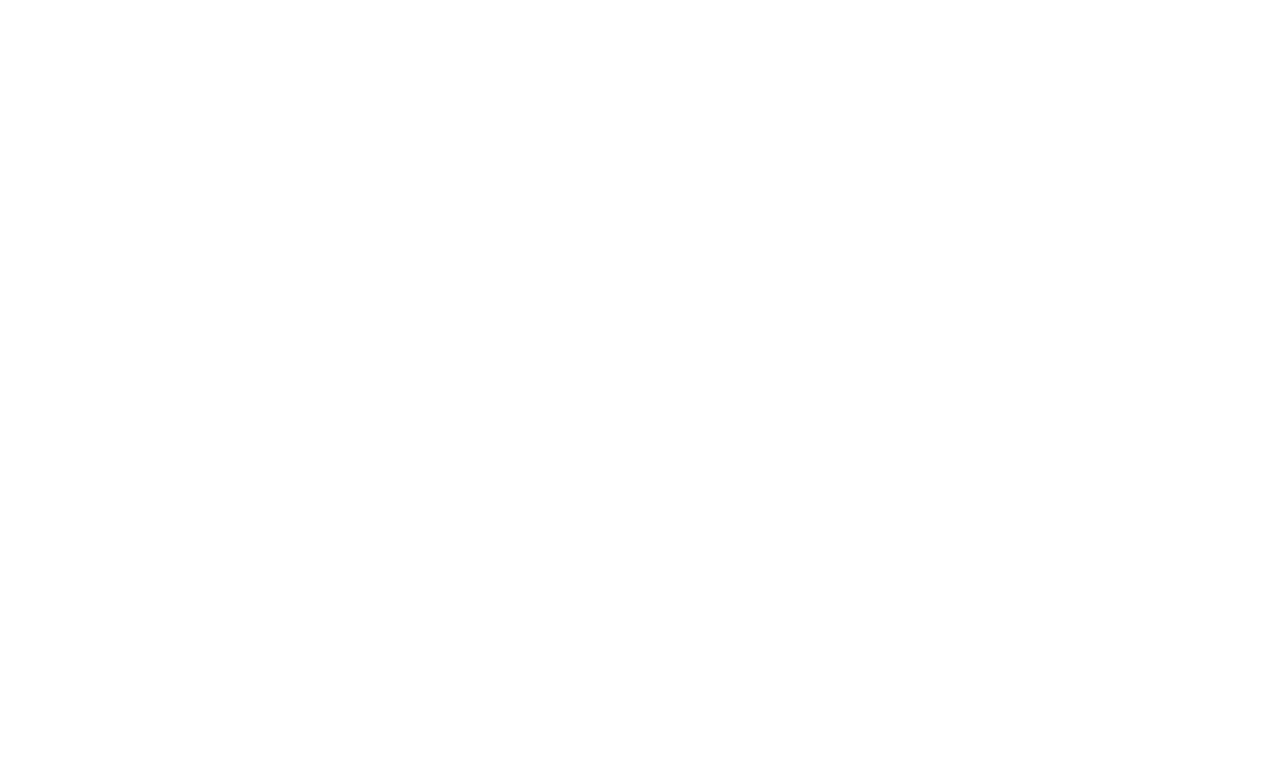
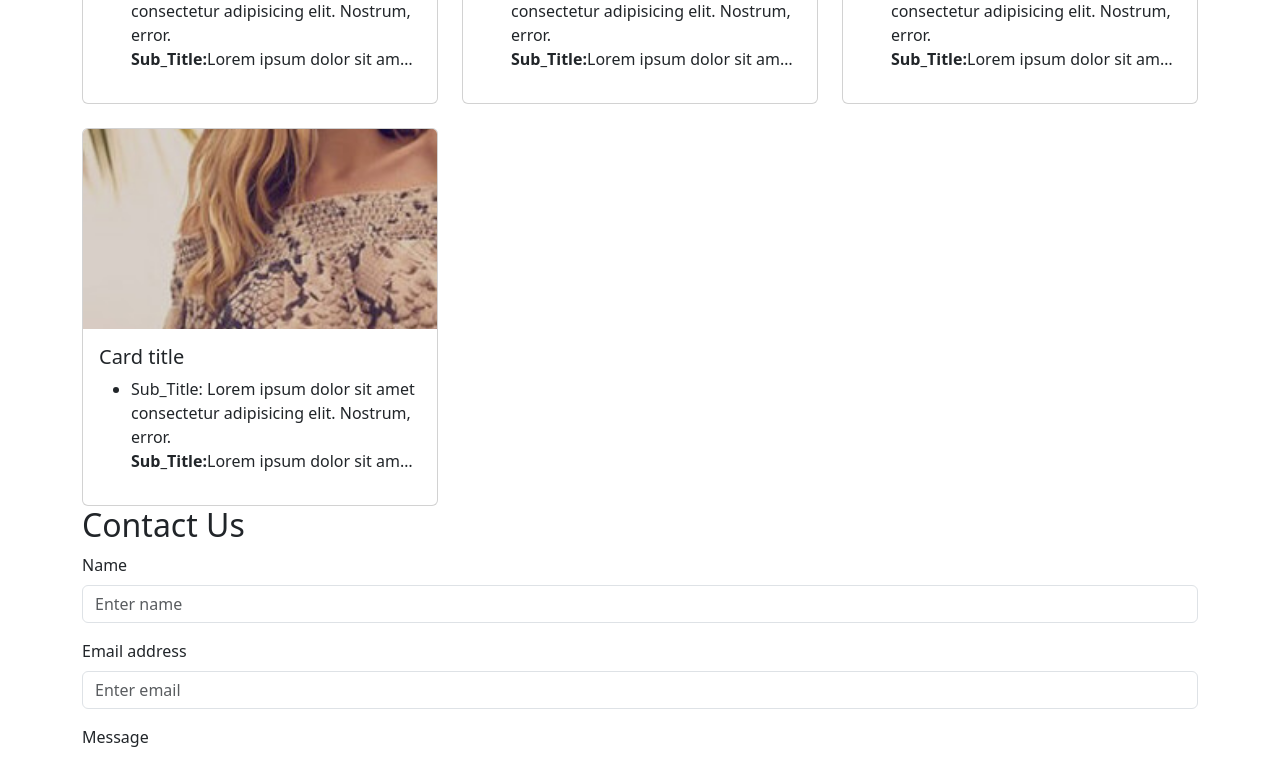
Before and after one commit to Josh2580/victory, a React (Vite) app: page / in a window 1280 px wide. Shown: the part 920-1677 px from the top of the page. Before the commit the page ends 800 px from the top, so only its background shows below. Built offline with nearby package versions, Linux system fonts and the light colour scheme.

Commit message:
homepage services

```diff
--- /dev/null
+++ b/src/components/ContactForm.jsx
@@ -0,0 +1,36 @@
+import React from "react";
+import { Container, Row, Col, Form, Button, Card } from "react-bootstrap";
+
+const ContactForm = ({ myWidth }) => {
+  const handleSubmit = (event) => {
+    event.preventDefault();
+    // Implement form submission logic
+  };
+  return (
+    <Col md={myWidth}>
+      <h2>Contact Us</h2>
+      <Form onSubmit={handleSubmit}>
+        <Form.Group className="mb-3" controlId="formBasicName">
+          <Form.Label>Name</Form.Label>
+          <Form.Control type="text" placeholder="Enter name" required />
+        </Form.Group>
+
+        <Form.Group className="mb-3" controlId="formBasicEmail">
+          <Form.Label>Email address</Form.Label>
+          <Form.Control type="email" placeholder="Enter email" required />
+        </Form.Group>
+
+        <Form.Group className="mb-3" controlId="formBasicMessage">
+          <Form.Label>Message</Form.Label>
+          <Form.Control as="textarea" rows={3} required />
+        </Form.Group>
+
+        <Button variant="primary" type="submit">
+          Submit
+        </Button>
+      </Form>
+    </Col>
+  );
+};
+
+export default ContactForm;
--- /dev/null
+++ b/src/components/Service.jsx
@@ -0,0 +1,83 @@
+import React from "react";
+import { Card, Row, Col, Modal, Button } from "react-bootstrap";
+import ServiceImg from "../assets/team_img.jpg";
+
+function MyVerticallyCenteredModal(props) {
+  return (
+    <Modal
+      {...props}
+      size="lg"
+      aria-labelledby="contained-modal-title-vcenter"
+      centered
+    >
+      <Modal.Header closeButton>
+        <Modal.Title id="contained-modal-title-vcenter">
+          Modal heading
+        </Modal.Title>
+      </Modal.Header>
+      <Modal.Body>
+        <h4>Centered Modal</h4>
+        <p>
+          Cras mattis consectetur purus sit amet fermentum. Cras justo odio,
+          dapibus ac facilisis in, egestas eget quam. Morbi leo risus, porta ac
+          consectetur ac, vestibulum at eros. Lorem ipsum dolor sit amet,
+          consectetur adipisicing elit. Eveniet ipsa blanditiis facere fugiat!
+          Quasi, eveniet! Perspiciatis consequuntur sunt omnis quasi impedit
+          doloribus reprehenderit provident, iste, cupiditate aperiam eum facere
+          a.
+        </p>
+      </Modal.Body>
+      <Modal.Footer>
+        <Button onClick={props.onHide}>Close</Button>
+      </Modal.Footer>
+    </Modal>
+  );
+}
+
+const Service = () => {
+  const [modalShow, setModalShow] = React.useState(false);
+
+  let style = {
+    width: "100%",
+    height: "200px",
+    objectFit: "cover",
+  };
+  return (
+    <>
+      <h3 className="text-center my-4">Our Services</h3>
+      <Row className="g-4" style={{ maxWidth: "100vw" }}>
+        {Array.from({ length: 4 }).map((_, idx) => (
+          <Col key={idx} xs={12} sm={4} md={4}>
+            <Card onClick={() => setModalShow(true)}>
+              <Card.Img variant="top" src={ServiceImg} style={style} />
+              <Card.Body>
+                <Card.Title>Card title</Card.Title>
+                <Card.Text as="div">
+                  <ul>
+                    <li>
+                      <h6 className="d-inline">Sub_Title:</h6> Lorem ipsum dolor
+                      sit amet consectetur adipisicing elit. Nostrum, error.
+                    </li>
+                    <li className="text-truncate">
+                      <span className="d-inline fw-bolder">Sub_Title:</span>
+                      <span>
+                        Lorem ipsum dolor sit amet consectetur adipisicing elit.
+                        Suscipit labore qui repellendus?...
+                      </span>
+                    </li>
+                  </ul>
+                </Card.Text>
+              </Card.Body>
+            </Card>
+          </Col>
+        ))}
+      </Row>
+      <MyVerticallyCenteredModal
+        show={modalShow}
+        onHide={() => setModalShow(false)}
+      />
+    </>
+  );
+};
+
+export default Service;
--- a/src/pages/ContactPage.jsx
+++ b/src/pages/ContactPage.jsx
@@ -7,6 +7,7 @@
   FaLinkedinIn,
   FaWhatsapp,
 } from "react-icons/fa";
+import ContactForm from "../components/ContactForm";
 
 const ContactPage = () => {
   // Submit handler for the contact form
@@ -18,29 +19,7 @@
   return (
     <Container>
       <Row className="my-5">
-        <Col md={6}>
-          <h2>Contact Us</h2>
-          <Form onSubmit={handleSubmit}>
-            <Form.Group className="mb-3" controlId="formBasicName">
-              <Form.Label>Name</Form.Label>
-              <Form.Control type="text" placeholder="Enter name" required />
-            </Form.Group>
-
-            <Form.Group className="mb-3" controlId="formBasicEmail">
-              <Form.Label>Email address</Form.Label>
-              <Form.Control type="email" placeholder="Enter email" required />
-            </Form.Group>
-
-            <Form.Group className="mb-3" controlId="formBasicMessage">
-              <Form.Label>Message</Form.Label>
-              <Form.Control as="textarea" rows={3} required />
-            </Form.Group>
-
-            <Button variant="primary" type="submit">
-              Submit
-            </Button>
-          </Form>
-        </Col>
+        <ContactForm myWidth={6} />
         <Col md={6}>
           <h2>Our Address</h2>
           <p>1234 Street, City, Country</p>
--- a/src/pages/Homepage.jsx
+++ b/src/pages/Homepage.jsx
@@ -2,13 +2,16 @@
 import HeroSection from "../components/HeroSection";
 import { Container, Col, Row } from "react-bootstrap";
 import WhoWeAre from "./../components/WhoWeAre";
+import ContactForm from "../components/ContactForm";
+import Service from "../components/Service";
 
 function Homepage() {
   return (
     <>
       <HeroSection />
-
       <WhoWeAre />
+      <Service />
+      <ContactForm myWidth={12} />
     </>
   );
 }
```
